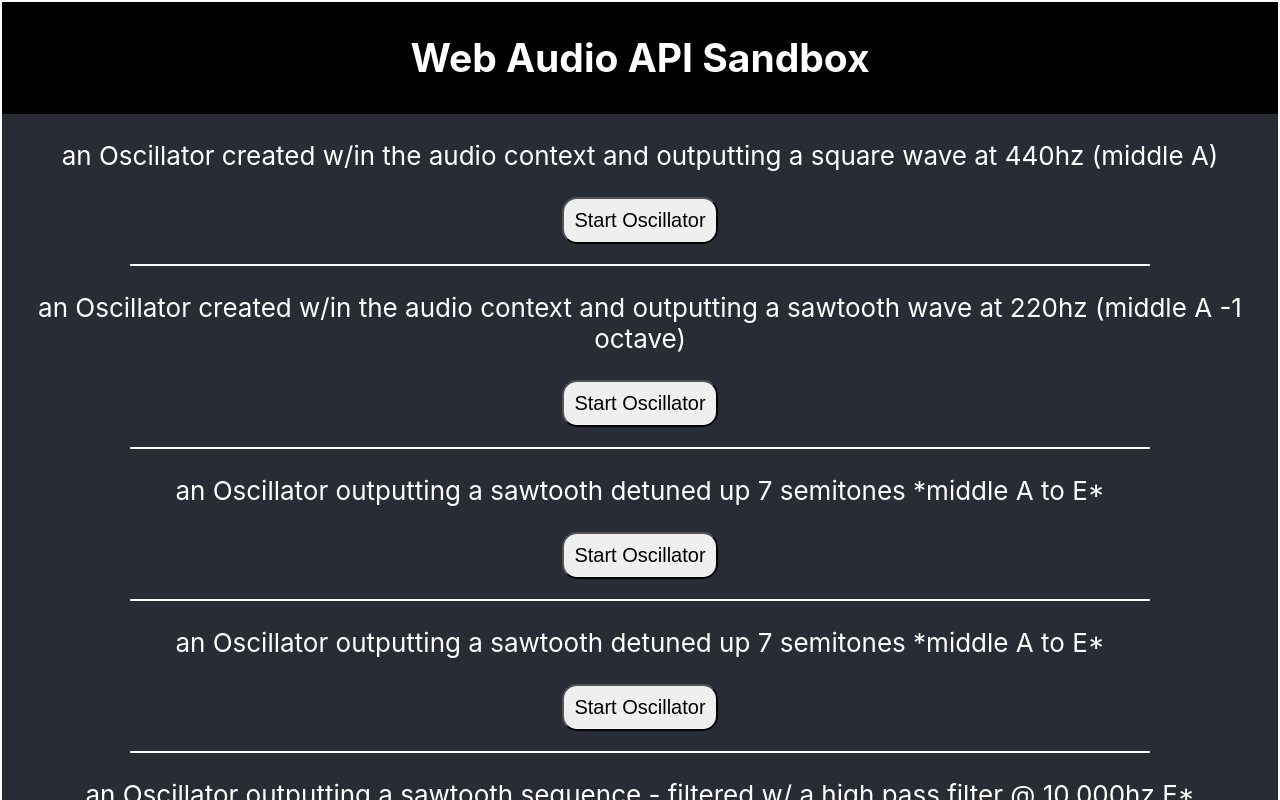
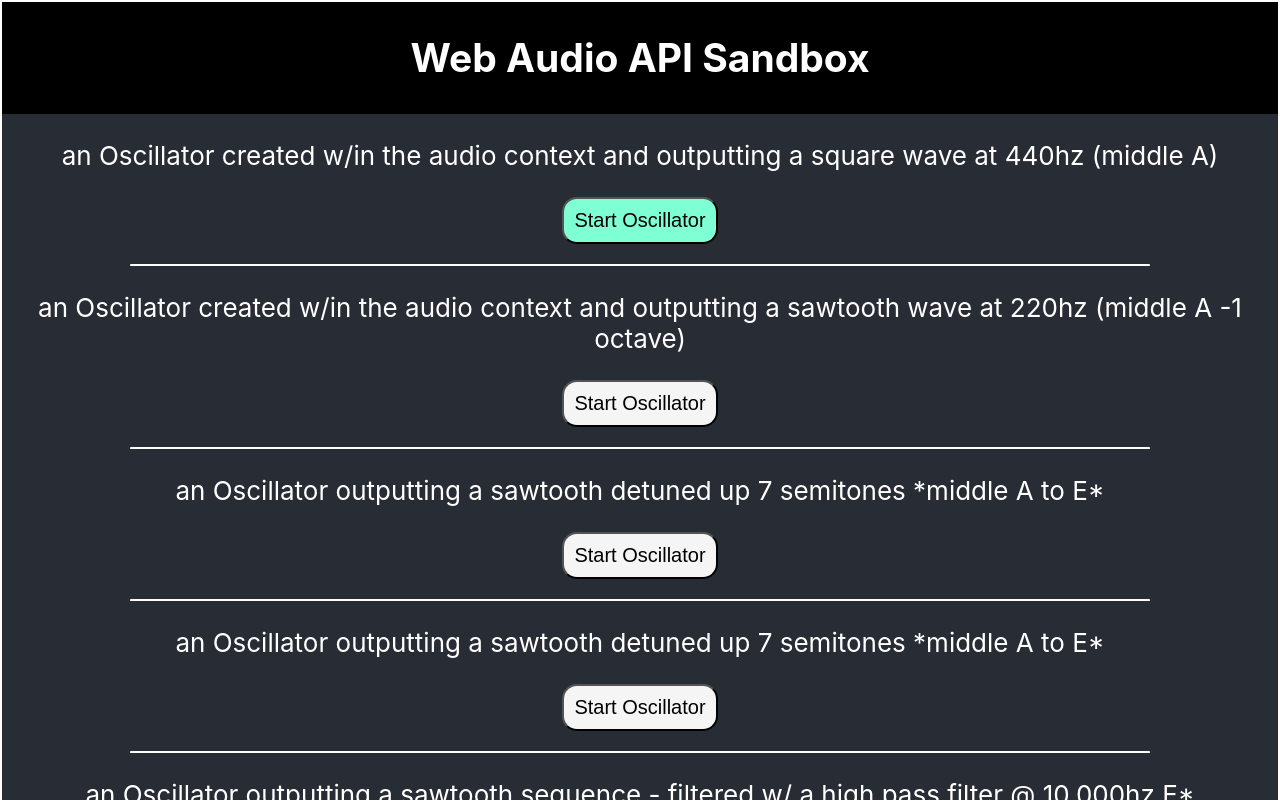
Before and after one commit to alexgeis/Web-Audio-API-sandbox, a React (Create React App) app: page / in a window 1280 px wide. In both pictures the pointer is over the button 640 px from the left and 220 px from the top of the page. Shown: the top 800 px of the page. Built offline with nearby package versions, Linux system fonts and the light colour scheme.

Commit message:
button hover styling

```diff
--- a/src/App.css
+++ b/src/App.css
@@ -20,12 +20,12 @@ button {
   padding: 10px;
   border-radius: 15px;
   font-size: 20px;
+  background-color: whitesmoke;
+  transition: background-color 500ms ease-in-out;
 }
-/* button {
-  padding: 10px;
-  border-radius: 15px;
-  font-size: 20px;
-} */
+button:hover {
+  background-color: aquamarine;
+}
 
 @media (prefers-reduced-motion: no-preference) {
   .App-logo {
```
